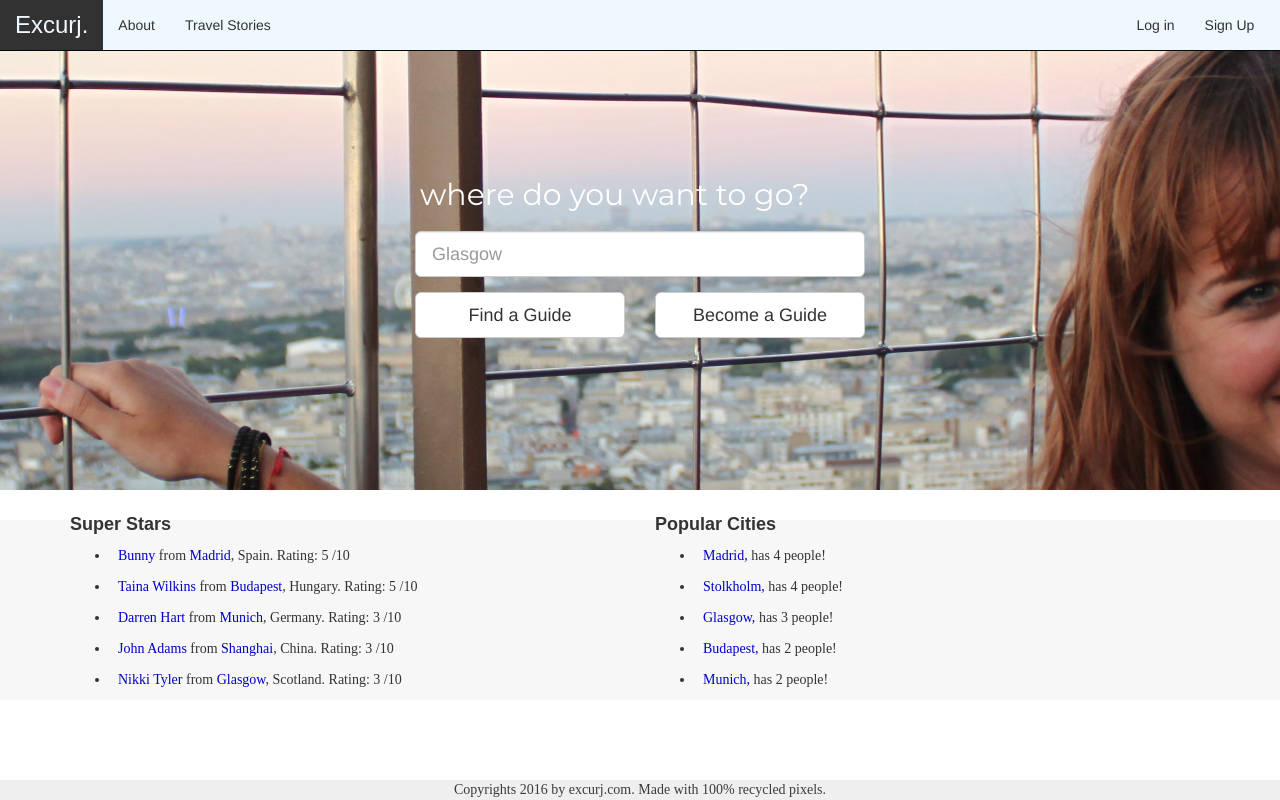
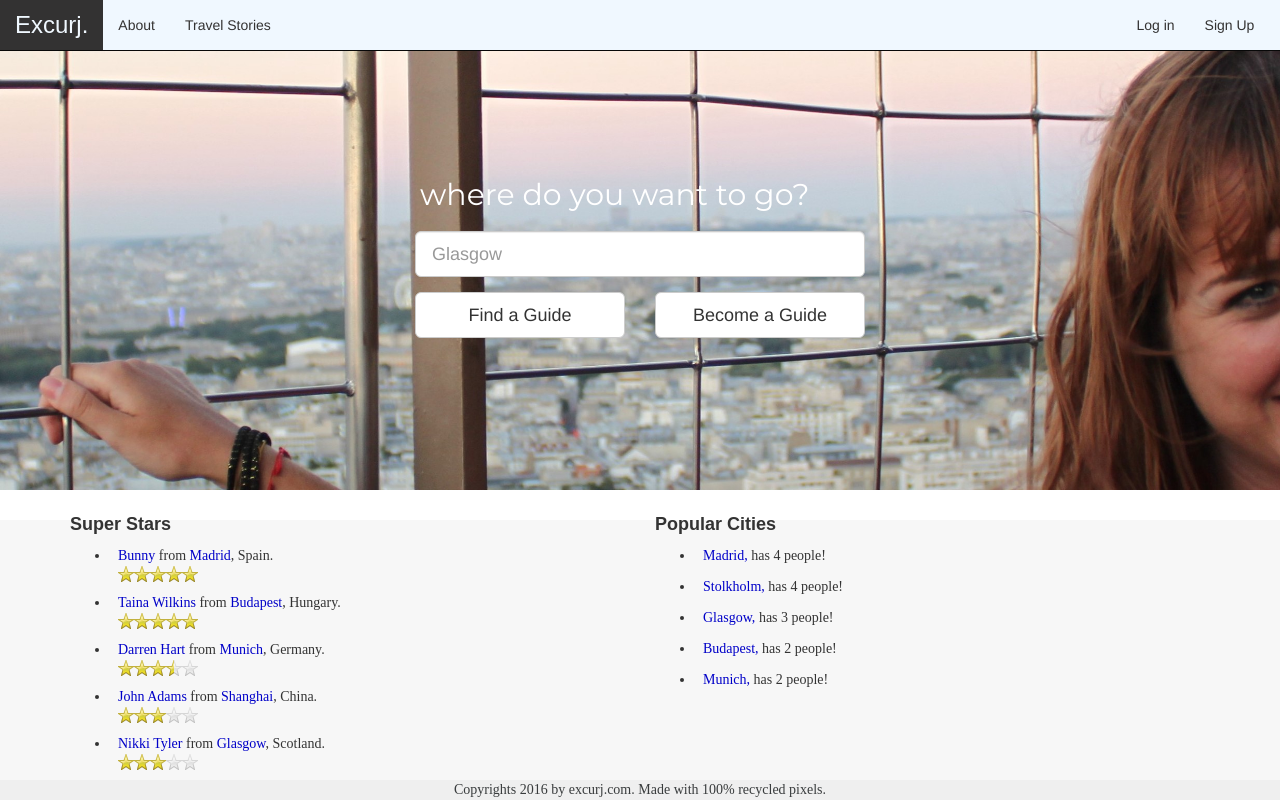
Before and after one commit to SethBuilder/intTechProject, a Django app: page / in a window 1280 px wide. Run offline with Django 3.2, Linux system fonts and the light colour scheme; data comes from the database, SQL or seed files in the repository; both versions use the stored data as it was after the commit; parts of the project's set-up code (start-up, migrations or seed data) failed here and were passed over; some libraries are stand-ins or nearby versions; some web fonts are replaced.

Commit message:
made ratings appears as gold stars. Also, made them out of 5 not 10 for neater look.

```diff
--- a/Templates/index.html
+++ b/Templates/index.html
@@ -39,7 +39,7 @@
                                 <li><p><a href="user/{{ user.profile.slug }}"
                                           style="color:rgba(0,0,200,1.00)">{{ user.first_name }} {{ user.last_name }}</a>
                                     from <a href="city/{{ user.profile.city.slug }}"
-                                            style="color:rgba(0,0,200,1.00)">{{ user.profile.city.name }}</a>, {{ user.profile.city.country }}. Rating: {{ user.rating }} /10
+                                            style="color:rgba(0,0,200,1.00)">{{ user.profile.city.name }}</a>, {{ user.profile.city.country }}. <span class="stars">{{ user.rating }}</span>
                                 </p></li>
 
 
--- a/intTechProject/views.py
+++ b/intTechProject/views.py
@@ -20,8 +20,8 @@ def index(request):
     user_list = User.objects.select_related().annotate(rating=Avg('userrating__rating')).order_by('-rating')[:5]
 
     #to round ratings
-    for user in user_list:
-        user.rating = int(user.rating)
+   # for user in user_list:
+    #    user.rating = int(user.rating)
 
     city_list = City.objects.select_related().annotate(total=Count('userprofile__id')).order_by('-total')[:5]
 
--- a/mainapp/models.py
+++ b/mainapp/models.py
@@ -73,7 +73,7 @@ class Language(models.Model):
 class UserRating(models.Model):
     user = models.ForeignKey(User)
     comment = models.CharField(max_length=500, blank=True)
-    rating = models.IntegerField(default=0,validators=[MaxValueValidator(10),MinValueValidator(0)
+    rating = models.IntegerField(default=0,validators=[MaxValueValidator(5),MinValueValidator(0)
         ])
 
     def __unicode__(self):
--- a/static/CSS/main.css
+++ b/static/CSS/main.css
@@ -308,3 +308,15 @@ section {
     background-color: #efefef;
     margin-top: 3%;
 }
+
+/* below two selectors are for star ratings*/
+span.stars, span.stars span {
+    display: block;
+    background: url("/static/images/stars.png") 0 -16px repeat-x;
+    width: 80px;
+    height: 16px;
+}
+
+span.stars span {
+    background-position: 0 0;
+}
--- /dev/null
+++ b/static/JS/app.js
@@ -0,0 +1,18 @@
+$.fn.stars = function() {
+    return $(this).each(function() {
+        // Get the value
+        var val = parseFloat($(this).html());
+        val = Math.round(val * 4) / 4; /* To round to nearest quarter */
+		val = Math.round(val * 2) / 2; /* To round to nearest half */
+        // Make sure that the value is in 0 - 5 range, multiply to get width
+        var size = Math.max(0, (Math.min(5, val))) * 16;
+        // Create stars holder
+        var $span = $('<span />').width(size);
+        // Replace the numerical value with stars
+        $(this).html($span);
+    });
+}
+
+$(function() {
+    $('span.stars').stars();
+});
--- a/templates/baseTemplate.html
+++ b/templates/baseTemplate.html
@@ -9,9 +9,12 @@
     <link rel="stylesheet" href="http://s3.amazonaws.com/codecademy-content/courses/ltp/css/bootstrap.css">
     <link rel="stylesheet" href="{% static "CSS/main.css" %}">
 
+
     <link href='https://fonts.googleapis.com/css?family=Chelsea+Market' rel='stylesheet' type='text/css'>
     <link href='https://fonts.googleapis.com/css?family=Raleway:700' rel='stylesheet' type='text/css'>
     <link href='https://fonts.googleapis.com/css?family=Montserrat' rel='stylesheet' type='text/css'>
+    <script src="https://ajax.googleapis.com/ajax/libs/jquery/2.2.0/jquery.min.js"></script>
+     <script language="javascript" src="{% static "JS/app.js" %}"></script>
 
 </head>
 <body>
```
Also changed, not shown: db.sqlite3, static/images/stars.png (added), 2 other files.
